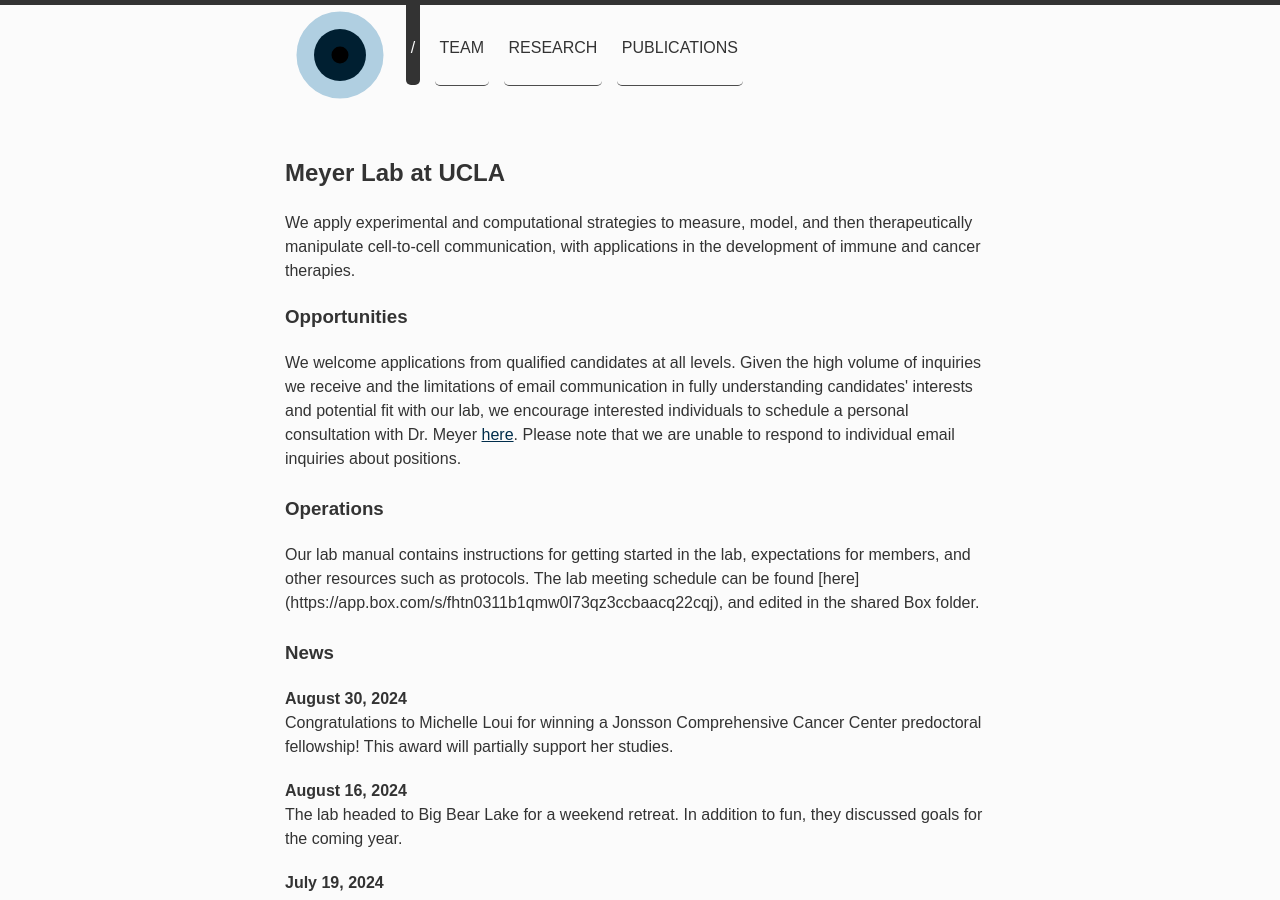
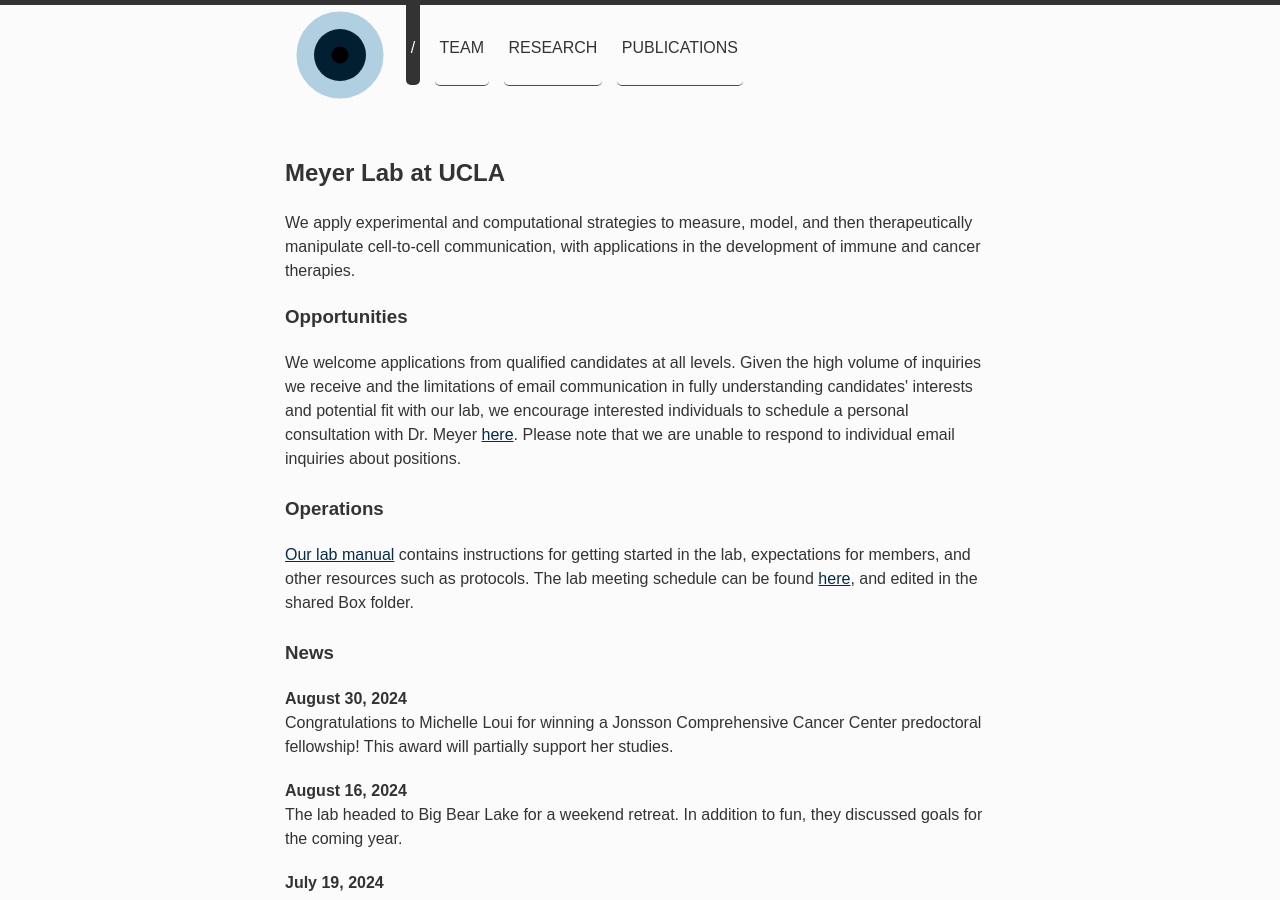
Before and after one commit to meyer-lab/asmlab.org, a Jekyll site: the page built from index.html, in a window 1280 px wide and 900 px high. Built offline with Jekyll 4.4.1, drawn with Linux system fonts in a browser that asks for light colours; some web fonts are replaced; some of the changed lines change nothing that is shown.

Commit message:
Fix links

```diff
--- a/index.html
+++ b/index.html
@@ -16,7 +16,7 @@ We welcome applications from qualified candidates at all levels. Given the high
 
 <h3>Operations</h3>
 
-Our lab manual contains instructions for getting started in the lab, expectations for members, and other resources such as protocols. The lab meeting schedule can be found [here](https://app.box.com/s/fhtn0311b1qmw0l73qz3ccbaacq22cqj), and edited in the shared Box folder.
+<a href="https://docs.google.com/document/d/15Mbt8XmpchBY0foGIMyLk0-I3OKYF1tK7XOmuWQhk3o/edit?usp=sharing">Our lab manual</a> contains instructions for getting started in the lab, expectations for members, and other resources such as protocols. The lab meeting schedule can be found <a href="https://app.box.com/s/fhtn0311b1qmw0l73qz3ccbaacq22cqj">here</a>, and edited in the shared Box folder.
 
 <br />
 <br />
```
